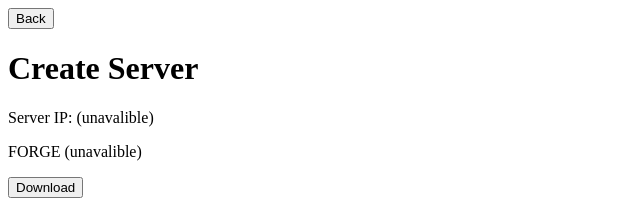
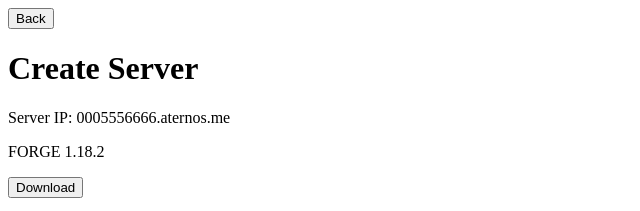
Before and after one commit to ANOMALY00/08B, a plain HTML site: page create.html in a window 1280 px wide. Shown: the top 211 px of the page, without its empty margins (0-640 px from the left). Drawn offline with Linux system fonts and the light colour scheme.

Commit message:
Update create.html

```diff
--- a/create.html
+++ b/create.html
@@ -9,9 +9,9 @@
 
   <h1> Create Server </h1>
 
-  <p> Server IP: (unavalible) </p>
+  <p> Server IP: 0005556666.aternos.me </p>
 
-  <p> FORGE (unavalible) </p>
+  <p> FORGE 1.18.2 </p>
 
   <a href="create.zip" download="create">
     <button type="button">Download</button>
```
